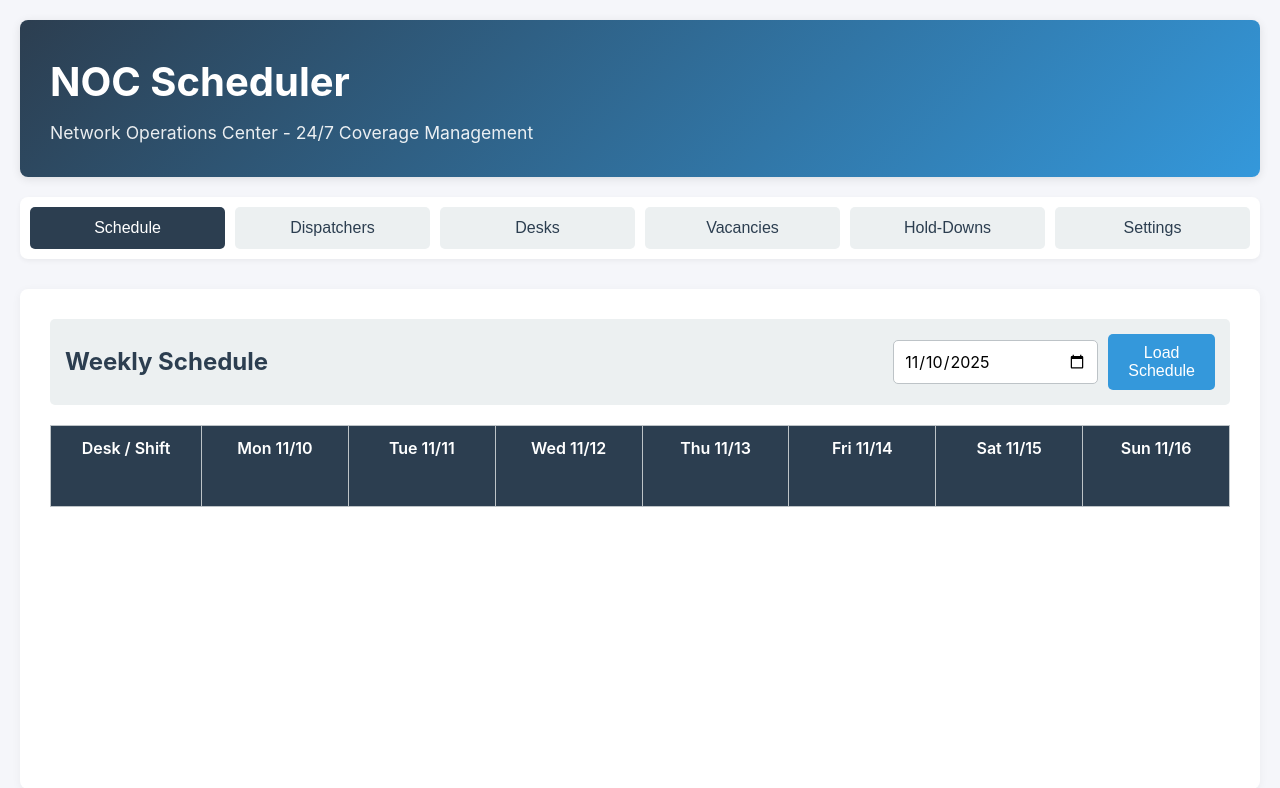
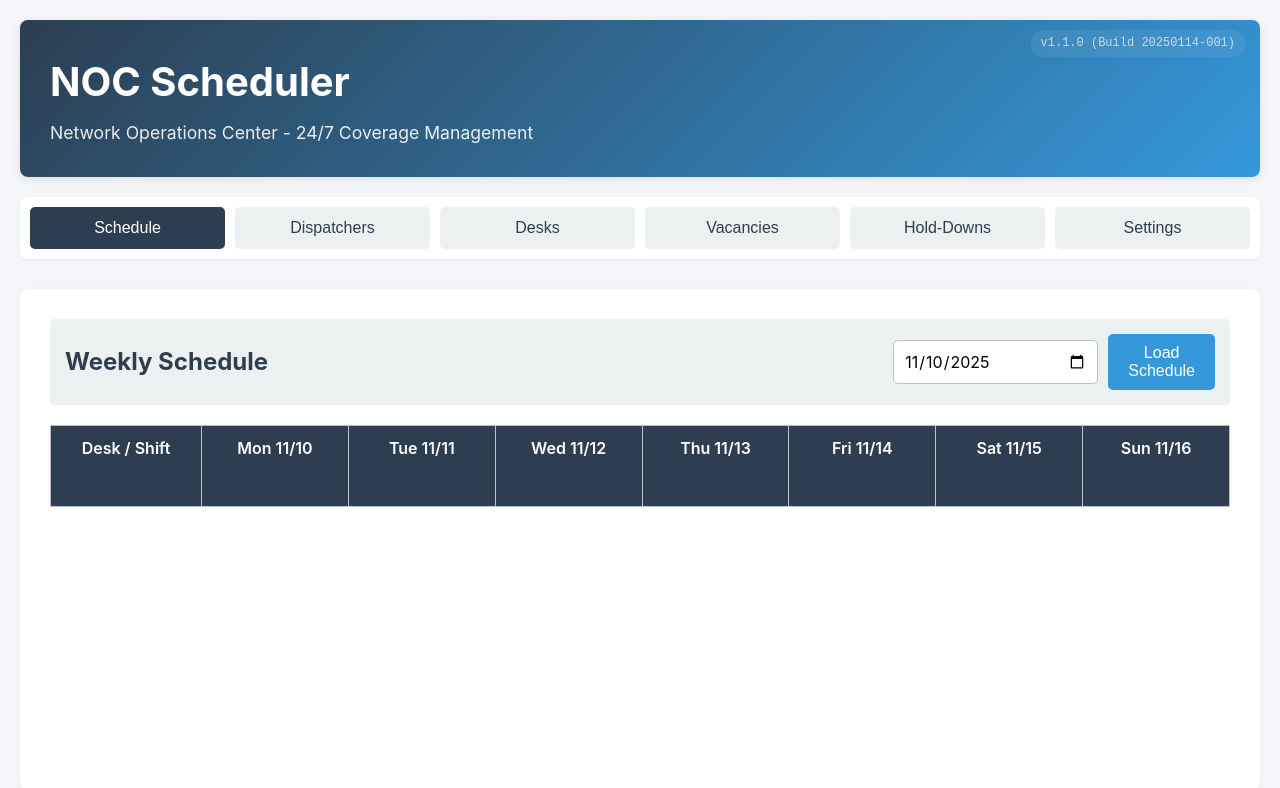
Before and after one commit to barther/NOC, a PHP site: page / in a window 1280 px wide. Shown: the top 788 px of the page. Run offline with PHP 8.4, Linux system fonts and the light colour scheme; data comes from the database, SQL or seed files in the repository; data that the repository does not hold is empty.

Commit message:
Add version stamp and cache-busting for deployments
This commit adds a visible version stamp and cache-busting mechanism to help
track deployments and prevent browser caching issues.

Changes:
- Created config/version.php with semantic versioning and build timestamp
- Added version stamp display in header (top-right corner)
- Implemented cache-busting query strings for CSS and JS files
- Version format: v1.1.0 (Build 20250114-001)

Features:
- Visible version in header for easy deployment verification
- CSS/JS files now include ?v=BUILD_TIMESTAMP to force cache refresh
- Centralized version configuration in config/version.php
- Styled version badge with subtle background and monospace font

To update version for new deployments:
1. Edit config/version.php
2. Update VERSION_BUILD timestamp (format: YYYYMMDD-NNN)
3. Optionally update VERSION_MAJOR/MINOR/PATCH
4. Deploy changes

This resolves browser caching issues and provides clear deployment tracking.

```diff
--- /dev/null
+++ b/config/version.php
@@ -0,0 +1,21 @@
+<?php
+/**
+ * Application Version Configuration
+ *
+ * This file contains the application version number.
+ * Update VERSION_BUILD when making changes to track deployments.
+ */
+
+// Semantic version
+define('VERSION_MAJOR', 1);
+define('VERSION_MINOR', 1);
+define('VERSION_PATCH', 0);
+
+// Build timestamp (update this when deploying changes)
+define('VERSION_BUILD', '20250114-001');
+
+// Full version string
+define('APP_VERSION', VERSION_MAJOR . '.' . VERSION_MINOR . '.' . VERSION_PATCH . ' (Build ' . VERSION_BUILD . ')');
+
+// Cache buster for static assets (use build timestamp)
+define('CACHE_VERSION', VERSION_BUILD);
--- a/index.php
+++ b/index.php
@@ -1,16 +1,20 @@
+<?php
+require_once __DIR__ . '/config/version.php';
+?>
 <!DOCTYPE html>
 <html lang="en">
 <head>
     <meta charset="UTF-8">
     <meta name="viewport" content="width=device-width, initial-scale=1.0">
     <title>NOC Scheduler - Network Operations Center Scheduling System</title>
-    <link rel="stylesheet" href="public/css/style.css">
+    <link rel="stylesheet" href="public/css/style.css?v=<?php echo CACHE_VERSION; ?>">
 </head>
 <body>
     <div class="container">
         <header>
             <h1>NOC Scheduler</h1>
             <p class="subtitle">Network Operations Center - 24/7 Coverage Management</p>
+            <div class="version-stamp">v<?php echo APP_VERSION; ?></div>
         </header>
 
         <nav class="main-nav">
@@ -40,7 +44,7 @@
         </div>
     </div>
 
-    <script src="public/js/app.js"></script>
+    <script src="public/js/app.js?v=<?php echo CACHE_VERSION; ?>"></script>
     <script>
         // Initialize the app
         document.addEventListener('DOMContentLoaded', function() {
--- a/public/css/style.css
+++ b/public/css/style.css
@@ -39,6 +39,7 @@ header {
     border-radius: 8px;
     margin-bottom: 20px;
     box-shadow: 0 2px 10px rgba(0,0,0,0.1);
+    position: relative;
 }
 
 header h1 {
@@ -49,6 +50,18 @@ header h1 {
 header .subtitle {
     font-size: 1.1em;
     opacity: 0.9;
+}
+
+header .version-stamp {
+    position: absolute;
+    top: 10px;
+    right: 15px;
+    font-size: 0.75em;
+    opacity: 0.7;
+    background: rgba(255, 255, 255, 0.1);
+    padding: 4px 10px;
+    border-radius: 12px;
+    font-family: 'Courier New', monospace;
 }
 
 /* Navigation */
```
